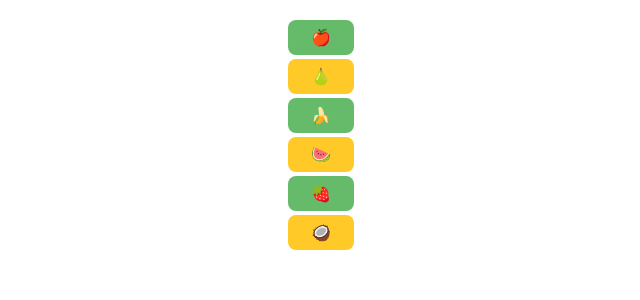
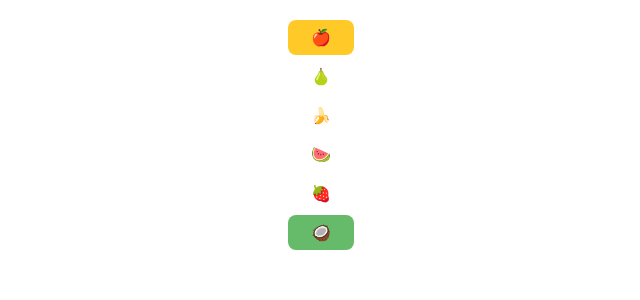
Before and after one commit to MaciejWWojcik/directives-and-pipes-course, an Angular app: page / in a window 1280 px wide. Shown: the top 300 px of the page, without its empty margins (339-979 px from the left). Built offline with nearby package versions, Linux system fonts and the light colour scheme.

Commit message:
directives: NgFor - example 4

```diff
--- a/src/app/app.component.html
+++ b/src/app/app.component.html
@@ -1,7 +1,7 @@
 <ul>
   <li
-    *ngFor="let fruit of fruits; let evenItem = even; let oddItem = odd;"
-    [ngClass]="{'even': evenItem, 'odd': oddItem}">
+    *ngFor="let fruit of fruits; let first = first; let last = last;"
+    [ngClass]="{'first-element': first, 'last-element': last}">
     {{ fruit }}
   </li>
 </ul>
--- a/src/app/app.component.scss
+++ b/src/app/app.component.scss
@@ -18,10 +18,10 @@ li {
   background-color: #4caf50;
 }
 
-.odd {
+.odd, .first-element {
   background-color: #ffca28;
 }
 
-.even {
+.even, .last-element {
   background-color: #66bb6a;
 }
```
